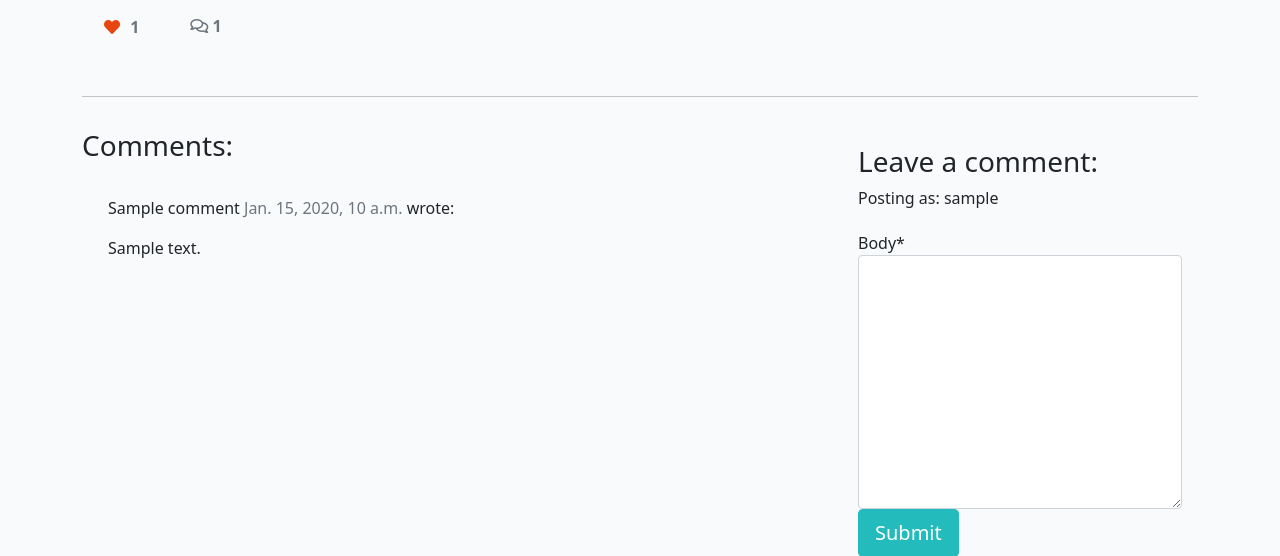
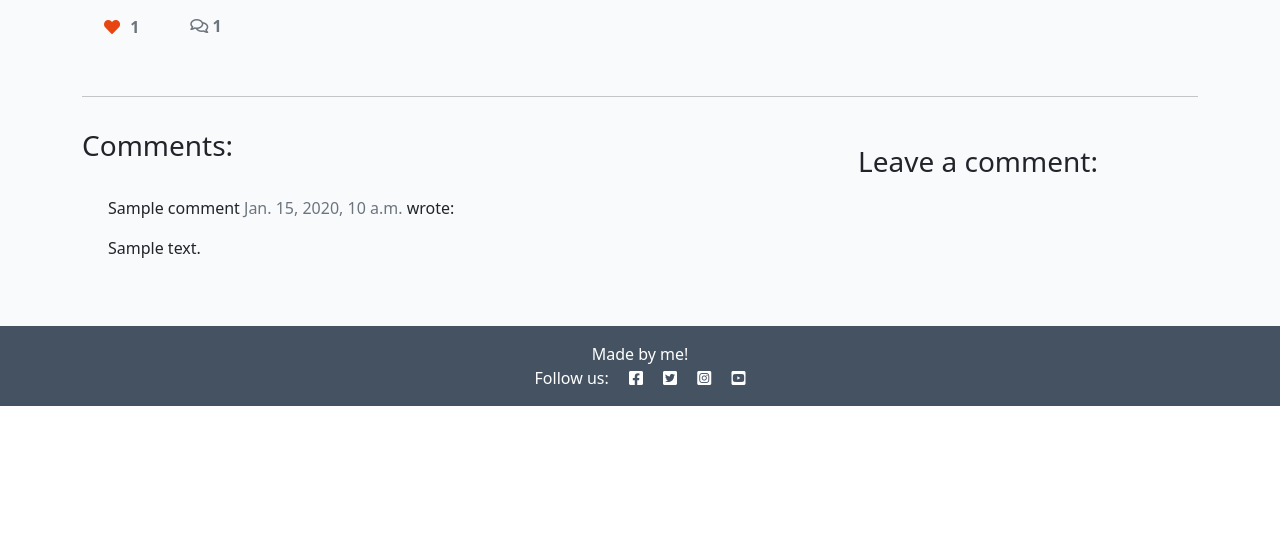
Before and after one commit to SamsKod/MyFirstDjango, a Django app: a page that uses templates/post_detail.html in a window 1280 px wide. Shown: the part 398-954 px from the top of the page. After the commit the page ends 804 px from the top, so only its background shows below. Run offline with Django 3.2, Linux system fonts and the light colour scheme; a user stored in the database is signed in; tables that the repository leaves empty hold one stand-in row (values such as "Sample post"); some libraries are stand-ins or nearby versions.

Commit message:
Debug post_detail error

```diff
--- a/templates/post_detail.html
+++ b/templates/post_detail.html
@@ -96,18 +96,19 @@
                     Your comment is awaiting approval
                 </div>
                 {% else %}
-                {% if user.is_authenticated %}
+                <!--{% if user.is_authenticated %}-->
 
                 <h3>Leave a comment:</h3>
-                <p>Posting as: {{ user.username }}</p>
+                <!--<p>Posting as: {{ user.username }}</p>
                 <form method="post" style="margin-top: 1.3em;">
                     {{ comment_form | crispy }}
                     {% csrf_token %}
                     <button type="submit" class="btn btn-signup btn-lg">Submit</button>
                 </form>
-                {% endif %}
+                {% endif %}-->
                 {% endif %}
             </div>
         </div>
     </div>
+</div>
 {% endblock content %}
```
